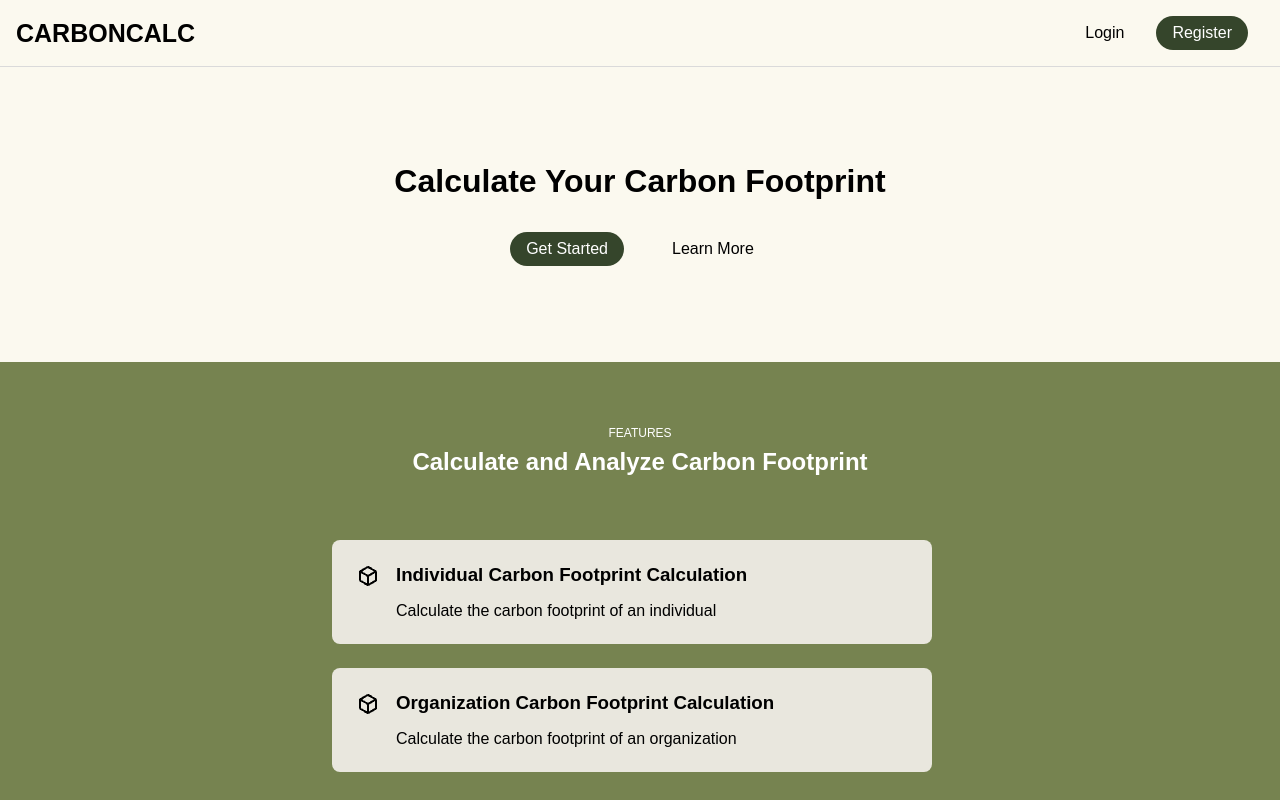
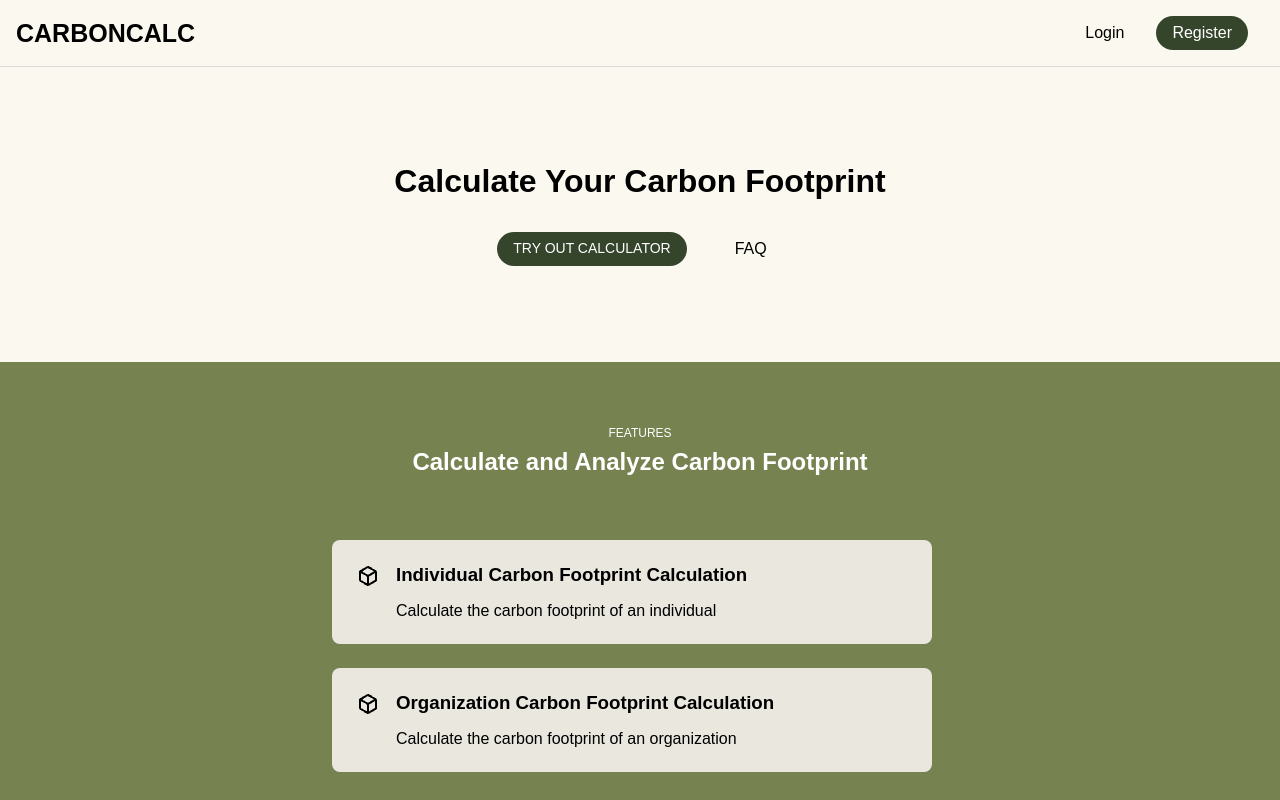
Before and after one commit to jainofcsubham/carbon_footprint, a React (Vite) app: page / in a window 1280 px wide. Shown: the top 800 px of the page. Built offline with nearby package versions, Linux system fonts and the light colour scheme.

Commit message:
fix: Minor text chamnges

```diff
--- a/src/components/faq/Faq.tsx
+++ b/src/components/faq/Faq.tsx
@@ -1,9 +1,9 @@
-import "./Faq.css"
+import "./Faq.css";
 
 export const Faq = () => {
   return (
     <>
-    <div className="faq_container">
+      <div className="faq_container" id="faq_section">
         <div className="faq_wrapper">
           <div className="faq_left_block">
             <div className="section_name">FAQ</div>
@@ -73,7 +73,6 @@ export const Faq = () => {
           </div>
         </div>
       </div>
-
     </>
   );
 };
--- a/src/components/hero/Hero.css
+++ b/src/components/hero/Hero.css
@@ -29,6 +29,7 @@
     border-radius: 48px;
     padding: 8px 16px;
     color: white;
+    font-size: 14px;
 }
 
 .get_started:hover{
--- a/src/components/hero/Hero.tsx
+++ b/src/components/hero/Hero.tsx
@@ -9,13 +9,18 @@ export const Hero = () => {
     navigate("/calculator")
   }
 
+  const goToFaq = () => {
+    document.getElementById('faq_section')?.scrollIntoView({behavior: 'smooth'});
+  }
+
+
   return (
     <>
       <div className="hero_container">
         <h1 className="hero_text">Calculate Your Carbon Footprint</h1>
         <div className="hero_action">
-          <div className="hero_action_item get_started" onClick={goToCalculator}>Get Started</div>
-          <div className="hero_action_item ">Learn More</div>
+          <div className="hero_action_item get_started" onClick={goToCalculator}>TRY OUT CALCULATOR </div>
+          <div className="hero_action_item" onClick={goToFaq}>FAQ</div>
         </div>
       </div>
     </>
```
Lines whose indentation alone changed are shown as unchanged.
